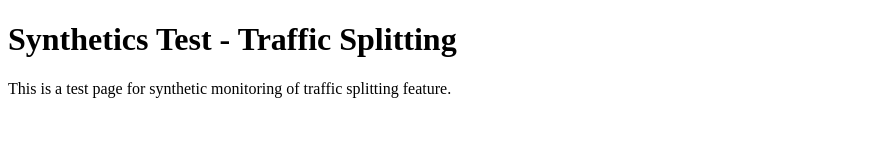
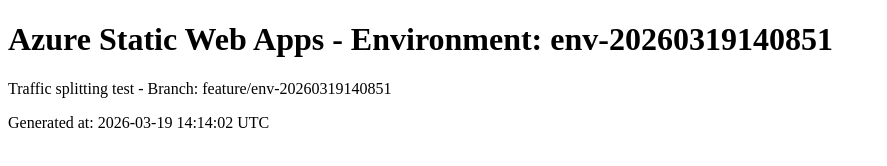
Before and after one commit to skylathadani-ms/synthetics-swa-traffic-20260319140851, a plain HTML site: page index.html in a window 1280 px wide. Shown: the whole page, without its empty margins (0-887 px from the left). Drawn offline with Linux system fonts and the light colour scheme.

Commit message:
Update index.html for env-20260319140851

```diff
--- a/index.html
+++ b/index.html
@@ -1,10 +1,11 @@
 <!DOCTYPE html>
 <html>
 <head>
-<title>Synthetics Test - Traffic Splitting</title>
+<title>Environment: env-20260319140851</title>
 </head>
 <body>
-<h1>Synthetics Test - Traffic Splitting</h1>
-<p>This is a test page for synthetic monitoring of traffic splitting feature.</p>
+<h1>Azure Static Web Apps - Environment: env-20260319140851</h1>
+<p>Traffic splitting test - Branch: feature/env-20260319140851</p>
+<p>Generated at: 2026-03-19 14:14:02 UTC</p>
 </body>
 </html>
```
